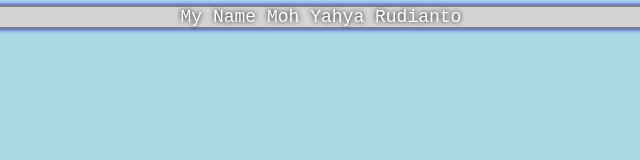
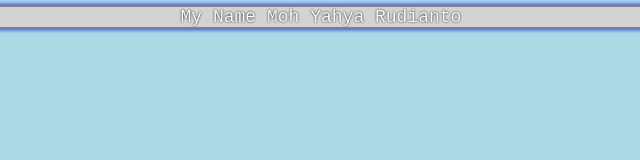
Before and after one commit to myahyar/myahyar, a plain HTML site: page index.html in a window 1280 px wide. Shown: the full height of the page, 319-959 px from the left. Drawn offline with Linux system fonts and the light colour scheme.

Commit message:
modify style

```diff
--- a/style.css
+++ b/style.css
@@ -29,5 +29,5 @@ body{
   font-weight: 500;
   font-size: 18px;
   color: white;
-  text-shadow: 0 0 5px black;
+  text-shadow: 0 0 2px black;
 }
```
